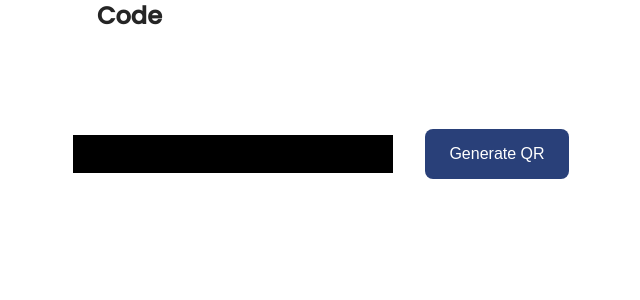
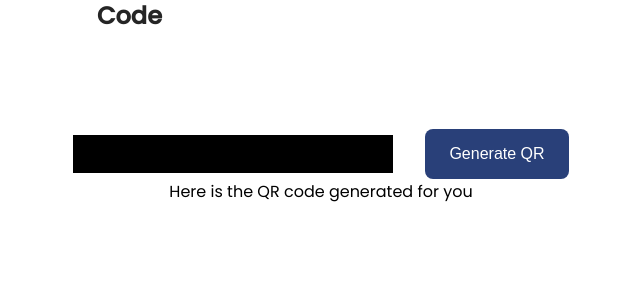
Before and after one commit to FIDELIS-TUWEI/Python-QRCODE, a Flask app: page / in a window 1280 px wide. Shown: the part 213-513 px from the top of the page, without its empty margins (319-959 px from the left). Run offline with Flask 3, Linux system fonts and the light colour scheme.

Commit message:
qrcode generated

```diff
--- a/templates/index.html
+++ b/templates/index.html
@@ -20,6 +20,11 @@
         <input type="text" name="link">
         <button type="submit">Generate QR</button>
     </form>
+
+    <div class="generated">
+        <img src="{{data}}" alt="">
+        <p>Here is the QR code generated for you</p>
+    </div>
 </body>
 </html>
 
@@ -71,4 +76,11 @@
         cursor: pointer;
         border-radius: 0.5rem;
     }
+
+    .generated {
+        display: flex;
+        flex-direction: column;
+        justify-content: center;
+        align-items: center;
+    }
 </style>
```
